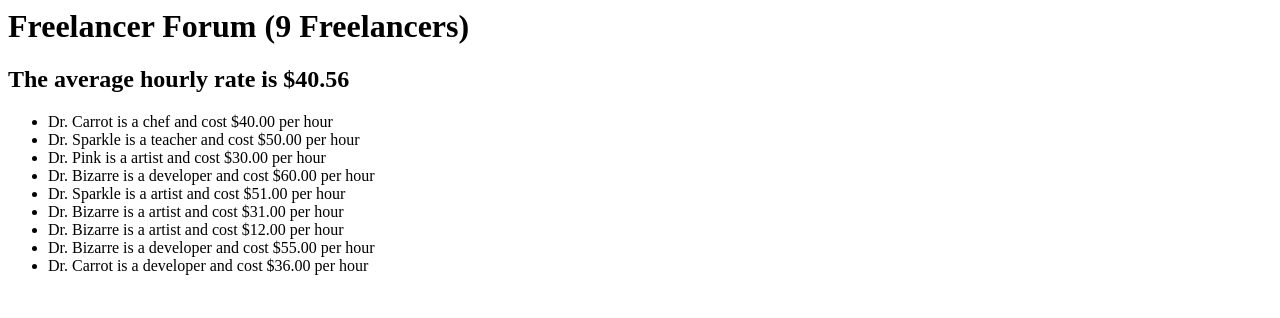
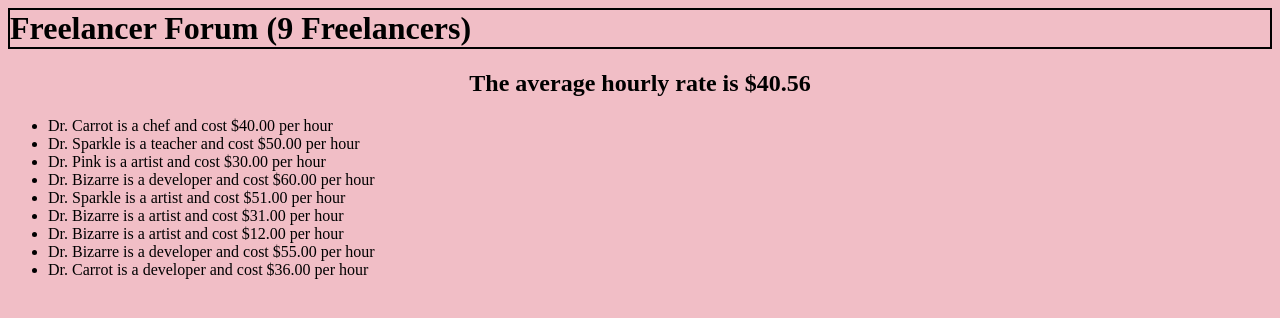
Before and after one commit to ryannhall8/freelancerforum, a plain HTML site: page index.html in a window 1280 px wide. Drawn offline with Linux system fonts and the light colour scheme.

Commit message:
added css

```diff
--- a/index.html
+++ b/index.html
@@ -1,8 +1,8 @@
 <html>
 <head>
     <title>FreelancerForum</title>
-    <script src ='index.js' defer></script>
-    <link rel ='sylesheet' href='style.css'/>
+    <link rel="stylesheet" href="style.css" />
+    <script src='index.js' defer></script>
 </head>
 <body>
     <h1>Freelancer Forum (<span id="spanCount"></span> Freelancers)</h1>
--- a/style.css
+++ b/style.css
@@ -1,3 +1,11 @@
 body {
-    font-family: Verdana;
+    background-color: rgb(241, 190, 198);
 }
+
+h1 {
+    border: solid 2px black;
+}
+
+h2 {
+    text-align: center;
+}
```
